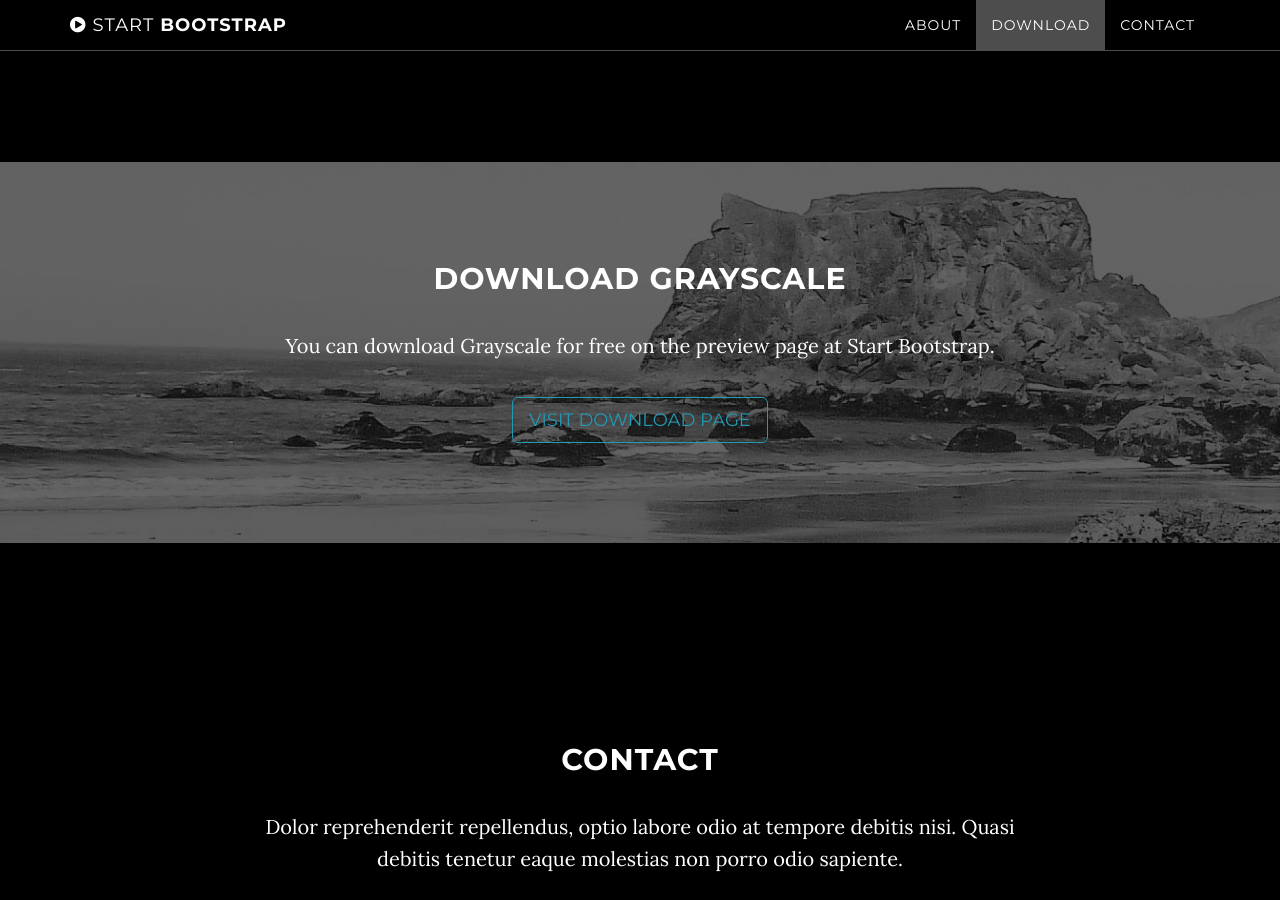
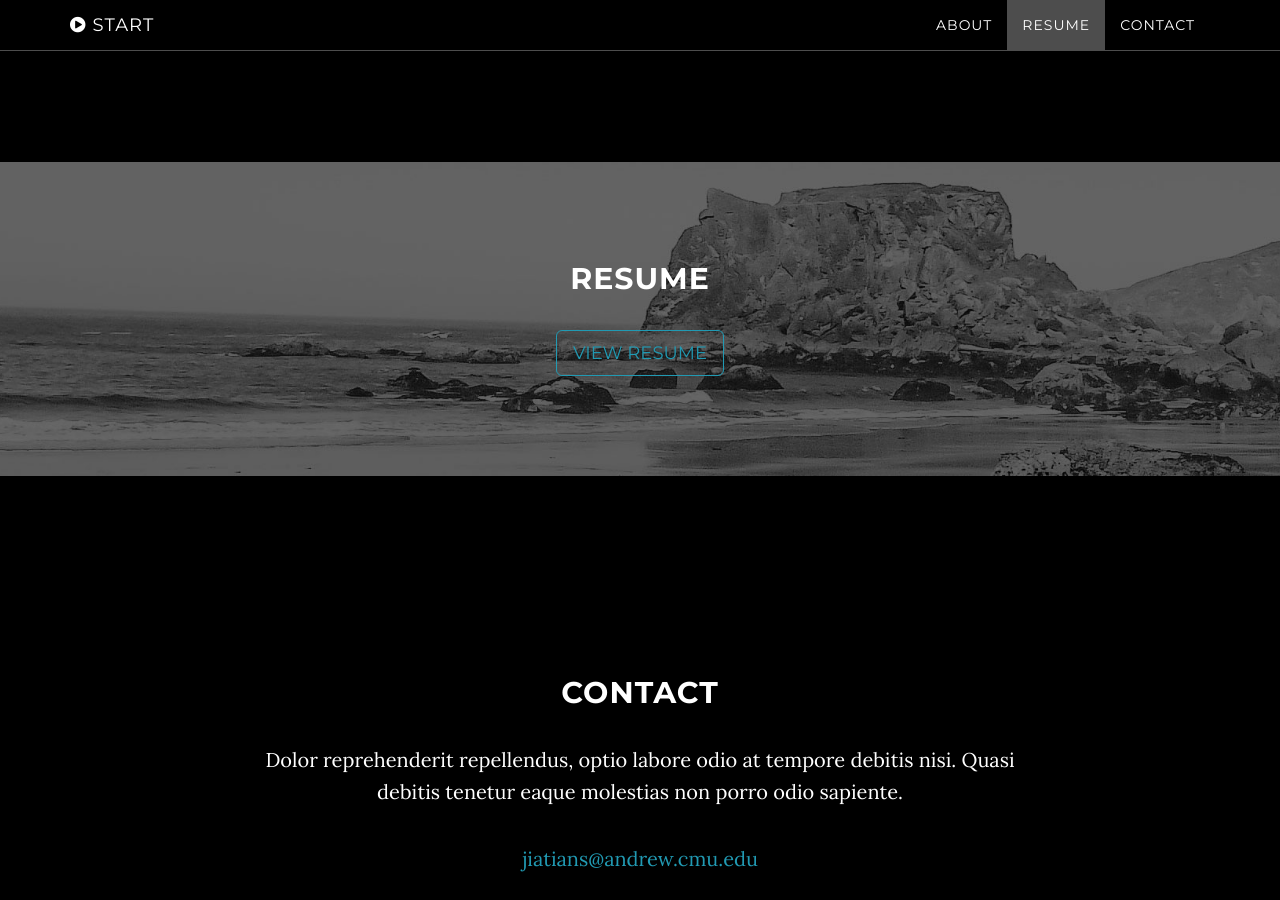
Before and after one commit to jiatiansun/jiatiansun.github.io, a Jekyll site: the page built from index.html, in a window 1280 px wide and 900 px high, scrolled down 1602 px. Built offline with Jekyll 4.4.1, drawn with Linux system fonts in a browser that asks for light colours; some of the changed text lies outside the part shown.

Commit message:
Change style

```diff
--- a/_config.yml
+++ b/_config.yml
@@ -2,7 +2,7 @@
 title: JIATIAN SUN
 email: jiatians@andrew.cmu.edu
 url: https://jiatiansun.github.io
-description: "I am expected share my projects "
+description: "I am expected share my projects"
 
 # Color settings (hex-codes without the leading hash-tag)
 color:
@@ -14,16 +14,10 @@
 
 # Social networks usernames (many more available: google-plus, flickr, dribbble, pinterest, instagram, tumblr, linkedin, etc.)
 social:
-  - title: twitter
-    url: https://twitter.com/SBootstrap
-  - title: facebook
-    url:
-  - title: stack-overflow
+  - title: linkedin
     url: http://stackoverflow.com/questions/tagged/jekyll
-  - title: bitbucket
-    url: http://bitbucket.org/jekyll
   - title: github
-    url: https://github.com/IronSummitMedia/startbootstrap
+    url: https://github.com/jiatiansun/
 
 # Build settings
 markdown: kramdown
--- a/_includes/download.html
+++ b/_includes/download.html
@@ -3,9 +3,9 @@
         <div class="download-section">
             <div class="container">
                 <div class="col-lg-8 col-lg-offset-2">
-                    <h2>Download Grayscale</h2>
-                    <p>You can download Grayscale for free on the preview page at Start Bootstrap.</p>
-                    <a href="http://startbootstrap.com/template-overviews/grayscale/" class="btn btn-default btn-lg">Visit Download Page</a>
+                    <h2>RESUME</h2>
+                    <p></p>
+                    <a href="/resume/resume.pdf" class="btn btn-default btn-lg">View Resume</a>
                 </div>
             </div>
         </div>
--- a/_includes/nav.html
+++ b/_includes/nav.html
@@ -6,7 +6,7 @@
                     <i class="fa fa-bars"></i>
                 </button>
                 <a class="navbar-brand page-scroll" href="#page-top">
-                    <i class="fa fa-play-circle"></i>  <span class="light">Start</span> Bootstrap
+                    <i class="fa fa-play-circle"></i>  <span class="light">Start</span>
                 </a>
             </div>
 
@@ -21,7 +21,7 @@
                         <a class="page-scroll" href="#about">About</a>
                     </li>
                     <li>
-                        <a class="page-scroll" href="#download">Download</a>
+                        <a class="page-scroll" href="#download">Resume</a>
                     </li>
                     <li>
                         <a class="page-scroll" href="#contact">Contact</a>
--- /dev/null
+++ b/_includes/resume.html
@@ -0,0 +1,4 @@
+<html>
+<body style="height: 100%; width: 100%; overflow: hidden; margin: 0px; background-color: rgb(82, 86, 89);">
+<embed width="100%" height="100%" name="plugin" id="plugin" src="https://jiatiansun.github.io/resume/resume.pdf" type="application/pdf" internalinstanceid="20">
+</body>
--- a/_layouts/default.html
+++ b/_layouts/default.html
@@ -7,8 +7,6 @@
     {% include about.html %}
     {% include download.html %}
     {% include contact.html %}
-    {% include map.html %}
-    {% include footer.html %}
     {% include js.html %}
     </body>
 </html>
```
Also changed, not shown: Gemfile.lock, 1 other file.
